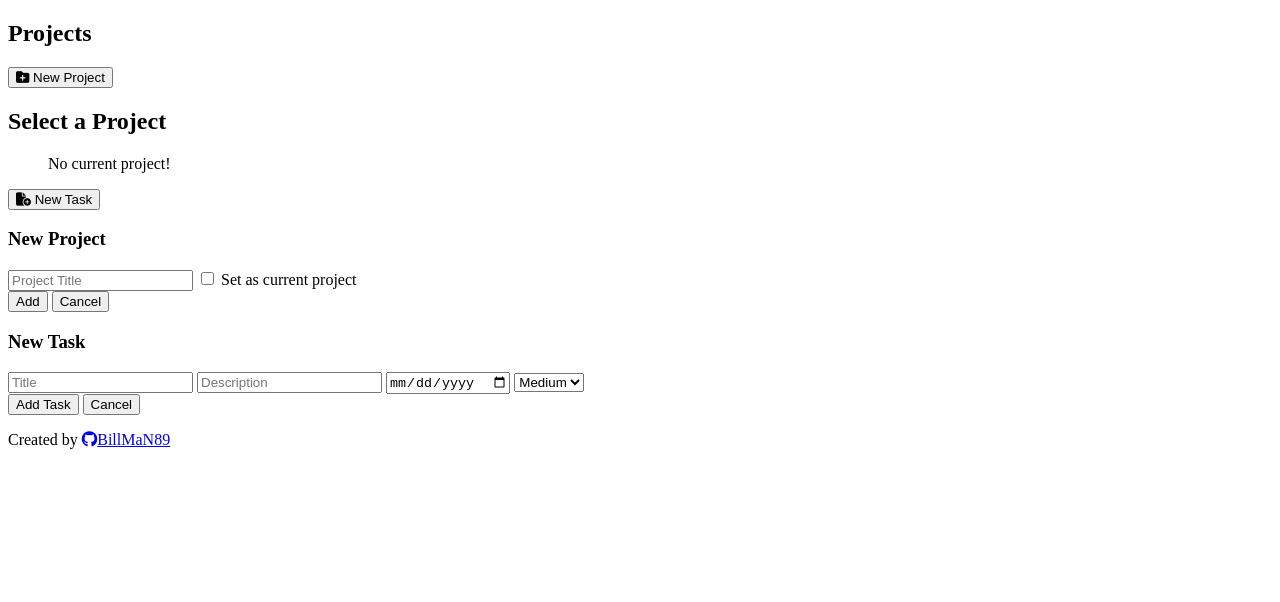
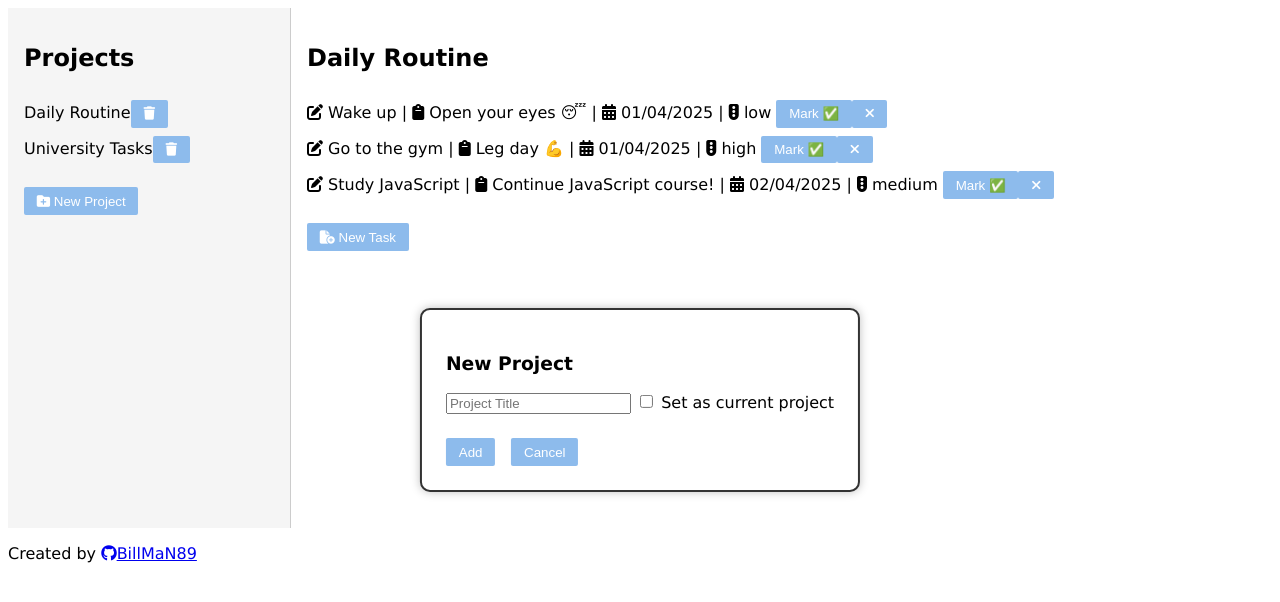
Before and after one commit to BillMaN89/ToDo-list, a website built with webpack: page src/index.html in a window 1280 px wide. Both pictures are taken after a click on the button "New Project". Built offline with nearby package versions, Linux system fonts and the light colour scheme.

Commit message:
finish ui.js, modify index to take styling, update styling

```diff
--- a/src/index.html
+++ b/src/index.html
@@ -29,7 +29,7 @@
     <div id="project-modal" class="modal hidden">
       <form id="project-form">
         <h3>New Project</h3>
-        <input type="text" id="project-title" placeholder="Project Title" required />
+        <input type="text" id="project-name-input" placeholder="Project Title" required />
         <label>
           <input type="checkbox" id="make-current" />
           Set as current project
--- a/src/index.js
+++ b/src/index.js
@@ -1,48 +1,39 @@
+import "./style.css";
 import ProjectManager from "./modules/projectManager.js";
 import Project from "./modules/project.js";
+import Task from "./modules/task.js";
 import Storage from "./modules/storage.js";
-import Task from "./modules/task.js";
 import UI from "./modules/ui.js";
 
+document.addEventListener("DOMContentLoaded", () => {
+  let manager = Storage.load();
 
+  // initial test data
+  if (!manager) {
+    manager = new ProjectManager();
 
-// 1. Φόρτωση δεδομένων από localStorage ή νέο manager
-const manager = Storage.load() || new ProjectManager();
+    const testProject = new Project("Daily Routine");
+    testProject.addTask(new Task("Wake up", "Open your eyes 😴", "2025-04-01", "low"));
+    testProject.addTask(new Task("Go to the gym", "Leg day 💪", "2025-04-01", "high"));
+    testProject.addTask(new Task("Study JavaScript", "Continue JavaScript course!", "2025-04-02", "medium"));
+    manager.addProject(testProject);
 
+    const uni = new Project("University Tasks");
+    uni.addTask(new Task("Submit assignment", "Systems Analysis paper", "2025-04-03", "high"));
+    uni.addTask(new Task("Read for networks", "Ch. 7 & 8", "2025-04-05", "medium"));
+    uni.addTask(new Task("Group meeting", "Discuss project milestones", "2025-04-06", "low"));
+    manager.addProject(uni);
 
-// 2. Δημιουργία instance του UI
-const ui = new UI(manager);
+    Storage.save(manager);
+  }
 
-// 3. Αρχικό rendering
-ui.renderProjectList();
-ui.renderTaskList();
-ui.updateProjectTitle();
+  const ui = new UI(manager);
+  ui.renderProjectList();
+  ui.updateProjectTitle();
+  ui.renderTaskList();
+  ui.setupEventListeners();
 
-// 4. Σύνδεση events
-ui.setupEventListeners();
-
-// 5. Προαιρετικά: save ώστε να αποθηκεύονται τα δεδομένα όταν αλλάζουν
-window.addEventListener("beforeunload", () => {
-  Storage.save(manager);
+  window.addEventListener("beforeunload", () => {
+    Storage.save(manager);
+  });
 });
-
-
-if (manager.projects.length === 0) {
-  const testProject = new Project("Daily Routine");
-
-  const task1 = new Task("Wake up", "Open your eyes 😴", "2025-04-01", "low");
-  const task2 = new Task("Go to the gym", "Leg day 💪", "2025-04-01", "high");
-  const task3 = new Task("Study JavaScript", "Continue UI logic!", "2025-04-02", "medium");
-
-  testProject.addTask(task1);
-  testProject.addTask(task2);
-  testProject.addTask(task3);
-
-  manager.addProject(testProject);
-
-  const uni = new Project("University Tasks");
-  uni.addTask(new Task("Submit assignment", "Systems Analysis paper", "2025-04-03", "high"));
-  uni.addTask(new Task("Read for networks", "Ch. 7 & 8", "2025-04-05", "medium"));
-  uni.addTask(new Task("Group meeting", "Discuss project milestones", "2025-04-06", "low"));
-  manager.addProject(uni);
-}
--- a/src/modules/ui.js
+++ b/src/modules/ui.js
@@ -69,12 +69,14 @@
         current.tasks.forEach((task, index) => {
             const listItem = document.createElement("li");
             const title = document.createElement("span");
-            title.textContent = `📝 ${task.title}`;
+            title.innerHTML = `<i class="fa-solid fa-pen-to-square"></i> ${task.title}`;
+            const description = document.createElement("span");
+            description.innerHTML = ` | <i class="fa-solid fa-clipboard"></i> ${task.description}`
             const dueDate = document.createElement("span");
             const formattedDate = format(new Date(task.dueDate), "dd/MM/yyyy");
-            dueDate.textContent = ` | 📅 ${formattedDate}`;
+            dueDate.innerHTML = ` | <i class="fa-solid fa-calendar-days"></i>  ${formattedDate}`;
             const priority = document.createElement("span");
-            priority.textContent = ` | 🚦 ${task.priority} `;
+            priority.innerHTML = ` | <i class="fa-solid fa-traffic-light"></i>  ${task.priority} `;
             const completed = document.createElement("span");
             completed.textContent = task.completed;
 
@@ -93,7 +95,7 @@
             completeBtn.innerHTML = task.completed ? "✅ Completed" : "Mark ✅";
             completeBtn.title = "Mark as Complete";
             const dltBtn = document.createElement("button");
-            dltBtn.innerHTML = '<i class="fa-solid fa-xmark" title="Delete Project"></i>';
+            dltBtn.innerHTML = '<i class="fa-solid fa-xmark" title="Delete Task"></i>';
 
             completeBtn.addEventListener("click", () => {
                 task.toggleComplete();
@@ -106,6 +108,7 @@
             })
 
             listItem.appendChild(title);
+            listItem.appendChild(description);
             listItem.appendChild(dueDate);
             listItem.appendChild(priority);
             listItem.appendChild(completeBtn);
--- a/src/style.css
+++ b/src/style.css
@@ -1,4 +1,70 @@
+html {
+  font-family: Verdana, Geneva, Tahoma, sans-serif;
+}
+
+#content {
+  display: flex;
+  min-height: 65vh;
+}
+
+#sidebar {
+  flex: 0 0 250px;
+  background-color: #f5f5f5;
+  padding: 1rem;
+  border-right: 1px solid #ccc;
+}
+
+#main-panel {
+  flex: 1;
+  padding: 1rem;
+}
+
+#project-list,
+#task-list {
+list-style: none;
+padding: 0;
+margin-top: 1rem;
+}
+
+
+button {
+  padding: 0.4rem 0.8rem;
+  margin-top: 0.5rem;
+  background-color: #8dbbec;
+  color: white;
+  border: none;
+  border-radius: 2px;
+  cursor: pointer;
+}
+
+button:hover {
+  background-color: #0056b3;
+}
+
 .completed {
     text-decoration: line-through;
     opacity: 0.6;
   }
+
+  .modal {
+    position: fixed;
+    top: 50%;
+    left: 50%;
+    transform: translate(-50%, -50%);
+    background: white;
+    padding: 1.5rem;
+    border: 2px solid #333;
+    border-radius: 10px;
+    box-shadow: 0 0 10px rgba(0,0,0,0.25);
+    z-index: 1000;
+  }
+
+  .hidden {
+    display: none;
+  }
+
+  .form-buttons {
+    margin-top: 1rem;
+    display: flex;
+    gap: 1rem;
+  }
```
